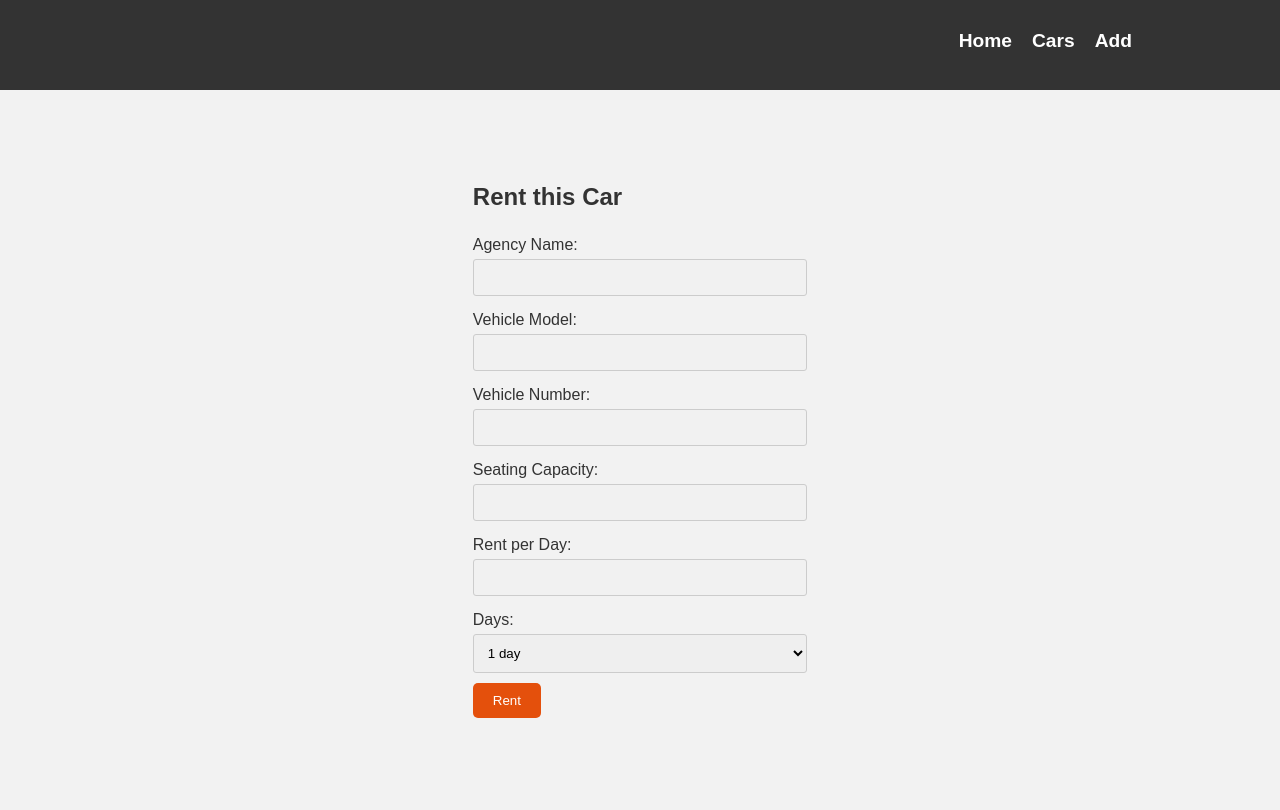
After one commit to Pooja-Lohar25/carRental, a PHP site: page /cars/rent-car.php in a window 1280 px wide. The commit adds this page. Run offline with PHP 8.4, Linux system fonts and the light colour scheme.

Commit message:
add new car , edit car , rent car

```diff
--- a/auth/auth.css
+++ b/auth/forms.css
@@ -23,14 +23,14 @@ label {
 
 }
 
-input {
+input, select{
     width: 100%;
     padding: 10px;
     border: 1px solid #ccc;
     border-radius: 3px;
 }
 
-.lg-btn, .sign-btn{
+.lg-btn, .sign-btn, .add-car-btn, .edit-car-btn{
     background-color: #e4500c;
     color: #fff;
     padding: 10px 20px;
@@ -45,3 +45,8 @@ button:hover {
     cursor:pointer;
     background-color: #f66b2b;
 }
+
+option{
+    padding: 10px;
+    margin: 10px;
+}
--- a/auth/signup-agency.php
+++ b/auth/signup-agency.php
@@ -5,7 +5,7 @@ include('../navbar.php');
 
 <head>
     <link rel="stylesheet" href="../index.css">
-    <link rel="stylesheet" href="auth.css">
+    <link rel="stylesheet" href="forms.css">
 </head>
 <body>
     <div class = "app-body">
--- a/auth/signup-cust.php
+++ b/auth/signup-cust.php
@@ -6,7 +6,7 @@ include('../navbar.php');
 
 <head>
     <link rel="stylesheet" href="../index.css">
-    <link rel="stylesheet" href="auth.css">
+    <link rel="stylesheet" href="forms.css">
 </head>
 <body>
     <div class = "app-body">
--- a/cars/cars.css
+++ b/cars/cars.css
@@ -72,7 +72,7 @@
 }
 
 
-.rent-car-btn{
+.rent-car-btn,.edit-car-btn {
     background-color: #ff6600;
     color: white;
     padding: 8px;
@@ -82,6 +82,7 @@
     border: solid 1px  #ff6600;
     border-radius: 5px;
     text-align: center;
+    cursor: pointer;
 }
 
 .rent-car-btn:hover{
--- /dev/null
+++ b/cars/rent-car.php
@@ -0,0 +1,51 @@
+
+<?php
+include('../navbar.php');
+?>
+
+<head>
+    <link rel="stylesheet" href="../index.css">
+    <link rel="stylesheet" href="../auth/forms.css">
+</head>
+<body>
+    <div class = "app-body">
+    <div class="new-car-container">
+            <h2>Rent this Car</h2>
+            <form action="add-new-car.php" method="post">
+                <div class="input-group">
+                    <label for="agency">Agency Name:</label>
+                    <input type="text" id="agency" name="agency" disabled>
+                </div>
+                <div class="input-group">
+                    <label for="Car model">Vehicle Model:</label>
+                    <input type="text" id="model" name="model" disabled>
+                </div>
+                <div class="input-group">
+                    <label for="number">Vehicle Number:</label>
+                    <input type="text" id="number" name="number" disabled>
+                </div>
+                <div class="input-group">
+                    <label for="capacity">Seating Capacity:</label>
+                    <input type="number" id="capacity" name="capacity" disabled>
+                </div>
+                <div class="input-group">
+                    <label for="rent">Rent per Day:</label>
+                    <input type="number" id="rent" name="rent" disabled>
+                </div>
+                <div class="input-group">
+                    <label for="days">Days:</label>
+                    <select id="rentalDays" name="rentalDays">
+                        <option value="1">1 day</option>
+                        <option value="2">2 days</option>
+                        <option value="3">3 days</option>
+                        <option value="4">4 days</option>
+                        <option value="5">5 days</option>
+                    </select>
+                </div>
+                <button class ="add-car-btn" type="submit">Rent</button>
+            </form>
+        </div>
+
+    </div>
+
+</body>
--- a/index.css
+++ b/index.css
@@ -1,5 +1,6 @@
 body{
     background-color: #f2f2f2;
+    font-family: Arial, sans-serif;
 }
 .app-body {
     font-family: Arial, sans-serif;
@@ -19,10 +20,10 @@ body{
 
 
 .navbar {
+    font-family: Arial, sans-serif;
     background-color: #333;
     padding: 30px 0 60px 0;
     text-align: center;
-    position: sticky;
 }
 
 
@@ -41,7 +42,7 @@ body{
 }
 
 
-.navbar-item a {
+.navbar-item a , .navbar-item a:visited{
     text-decoration: none;
     color: #fff;
     font-weight: bold;
@@ -90,7 +91,7 @@ a{
     margin-left: 27%;
 }
 
-.show .btn-grp a{
+.show .btn-grp a, .show .btn-grp a:visited{
     color: white;
 
 }
--- a/index.php
+++ b/index.php
@@ -4,7 +4,7 @@
 <head>
     <meta charset="UTF-8">
     <meta name="viewport" content="width=device-width, initial-scale=1.0">
-    <link rel="stylesheet" href="auth/auth.css">
+    <link rel="stylesheet" href="auth/forms.css">
     <link rel="stylesheet" href="index.css">
     <script src="index.js"></script>
     <title>Car Rental System</title>
@@ -25,7 +25,7 @@
                 </div>
                 <button class ="lg-btn"type="submit">Login</button>
             </form>
-            <p> New User? <a href="#" onclick="displaypopup()">Signup</a> </p>
+            <p> New User? <a href="#" onclick="displaypopup()">Signup</a></p>
         </div>
         <div class="pop-up" id="pop-up">
             <div class="back"><a href="#" onclick = "displaypopup()" ><h4><p>X</p></h4></a></div>
--- a/navbar.php
+++ b/navbar.php
@@ -1,9 +1,10 @@
-
+<?php
+    $isLogin=true
+?>
 <!DOCTYPE html>
 <html lang="en">
 <head>
     <meta charset="UTF-8">
-    <meta name="viewport" content="width=device-width, initial-scale=1.0">
     <link rel="stylesheet" href="index.css">
     <title>Car Rental</title>
 </head>
@@ -11,7 +12,11 @@
     <nav class="navbar">
         <ul class="navbar-list">
             <li class="navbar-item"><a href="/carRental/index.php">Home</a></li>
-            <li class="navbar-item"><a href="/carRental/cars/cars.php">Available Cars</a></li>
+            <li class="navbar-item"><a href="/carRental/cars/cars.php">Cars</a></li>
+            <?php if ($isLogin): ?>
+                <li class="navbar-item"><a href="/carRental/cars/add-car.php">Add</a></li>
+            <?php endif; ?>
+
         </ul>
     </nav>
 </body>
```
Also changed, not shown: cars/add-car.php (added, +37 -0 lines), cars/cars.php (+32 -6 lines), cars/edit-car.php (added, +43 -0 lines).
